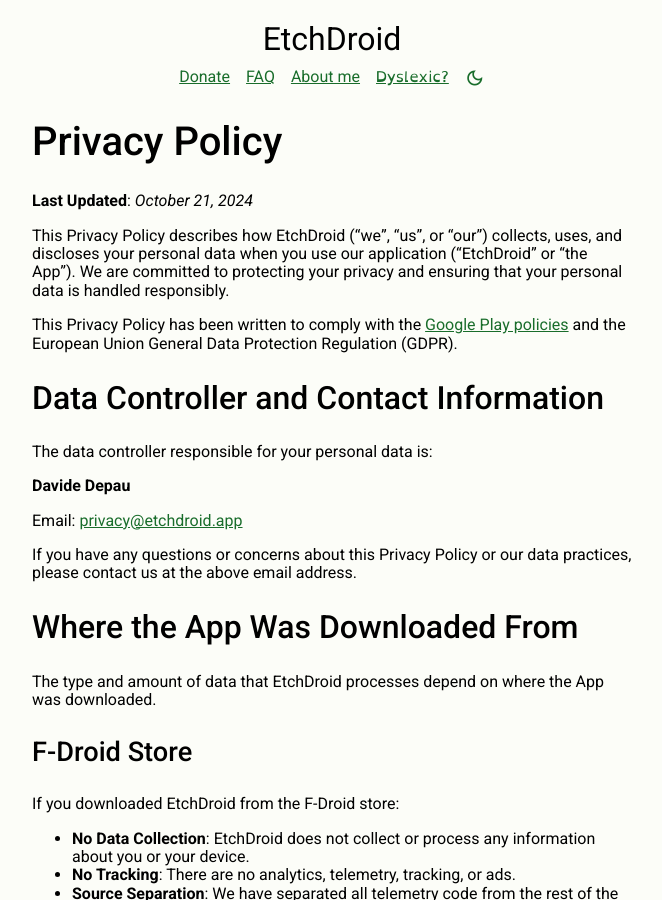
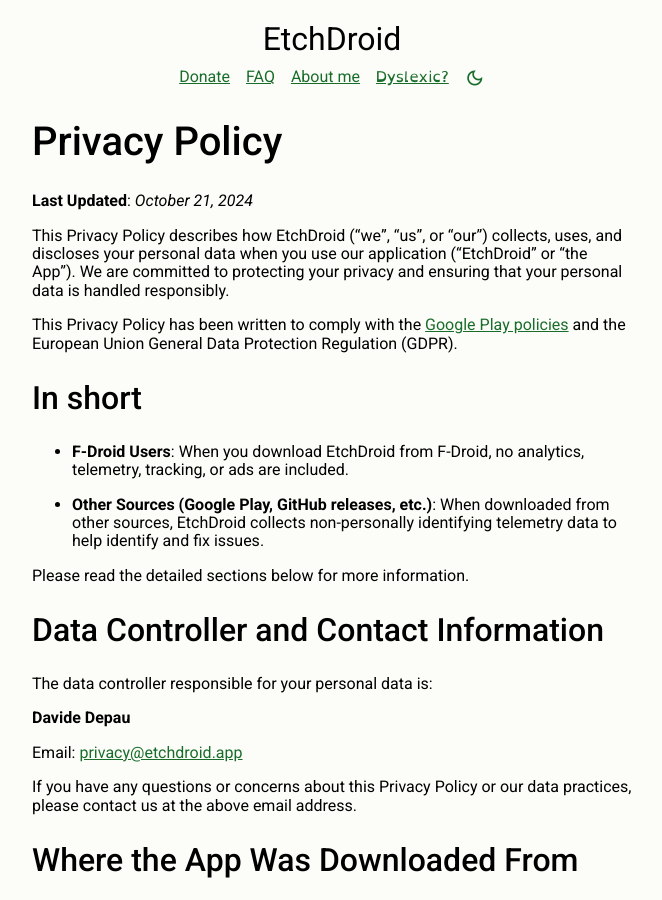
Before and after one commit to etchdroid/etchdroid-website, a Jekyll site: the page built from privacy.md, in a window 1280 px wide and 900 px high. Shown: the whole window, without its empty margins (308-970 px from the left). Built offline with Jekyll 4.4.1, drawn with Linux system fonts in a browser that asks for light colours; comment, search, counter and statistics services are not loaded.

Commit message:
Add "in short" privacy policy section

```diff
--- a/privacy.md
+++ b/privacy.md
@@ -15,6 +15,16 @@ protecting your privacy and ensuring that your personal data is handled responsi
 This Privacy Policy has been written to comply with
 the [Google Play policies](https://support.google.com/googleplay/android-developer/answer/113469#privacy)
 and the European Union General Data Protection Regulation (GDPR).
+
+## In short
+
+- **F-Droid Users**: When you download EtchDroid from F-Droid, no analytics, telemetry, tracking, or
+  ads are included.
+
+- **Other Sources (Google Play, GitHub releases, etc.)**: When downloaded from other sources,
+  EtchDroid collects non-personally identifying telemetry data to help identify and fix issues.
+
+Please read the detailed sections below for more information.
 
 ## Data Controller and Contact Information
 
```
